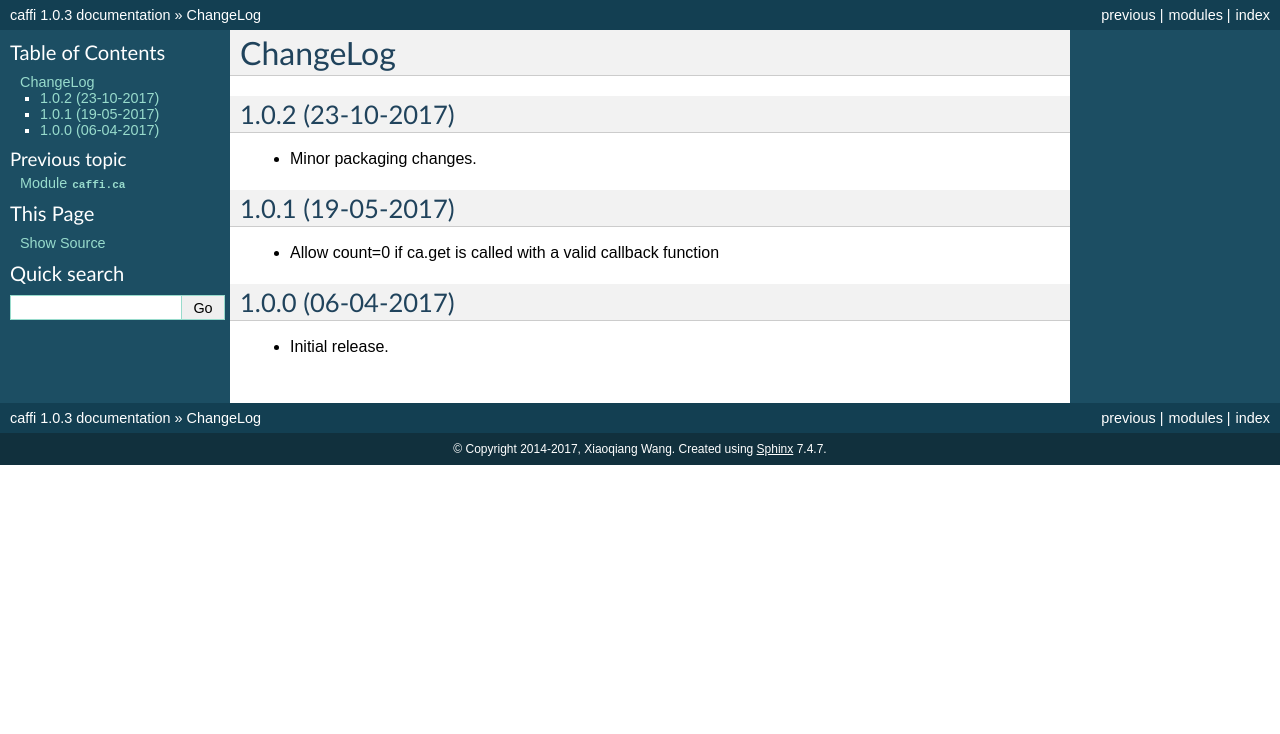
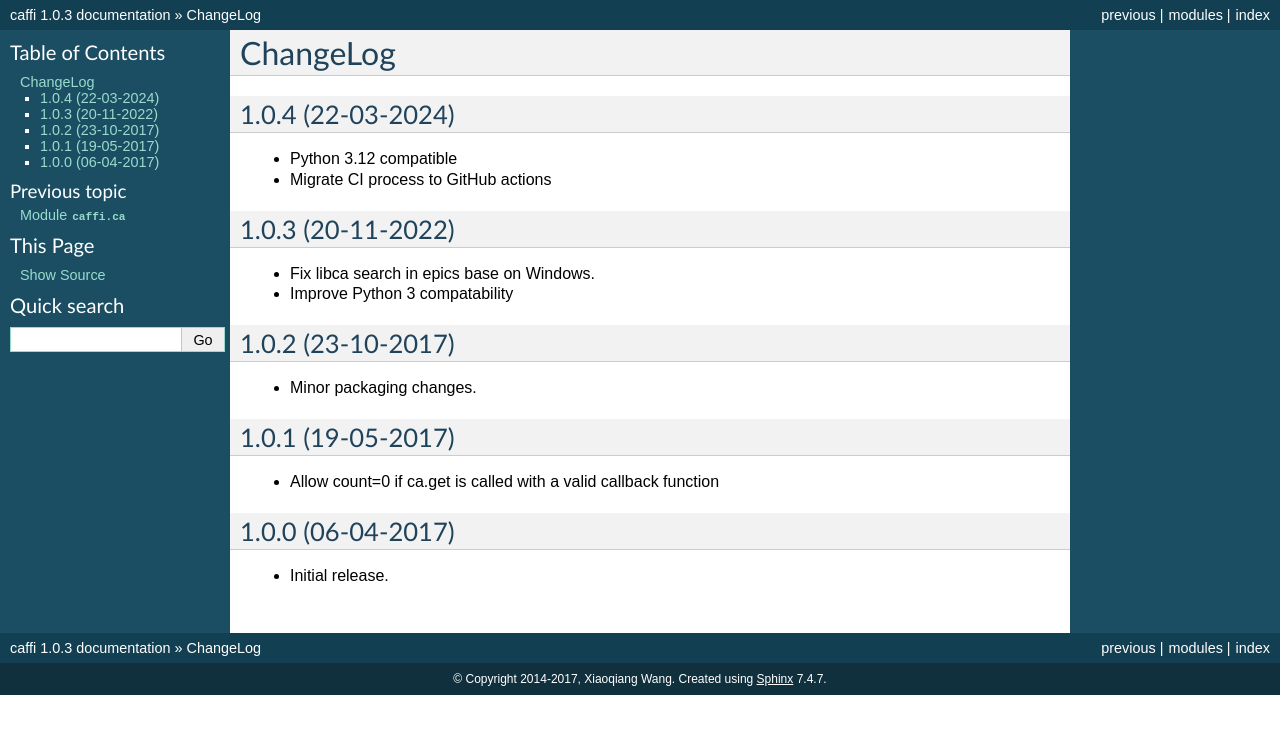
Before and after one commit to CaChannel/caffi, a Sphinx documentation site: the page built from docs/source/changes.rst, in a window 1280 px wide. Shown: the top 734 px of the page. Built offline with Sphinx 7.4.7, drawn with Linux system fonts in a browser that asks for light colours.

Commit message:
docs: update release notes

```diff
--- a/docs/source/changes.rst
+++ b/docs/source/changes.rst
@@ -1,5 +1,18 @@
 ChangeLog
 =========
+
+1.0.4 (22-03-2024)
+------------------
+
+- Python 3.12 compatible
+- Migrate CI process to GitHub actions
+
+1.0.3 (20-11-2022)
+------------------
+
+- Fix libca search in epics base on Windows.
+- Improve Python 3 compatability
+
 1.0.2 (23-10-2017)
 ------------------
 
```
